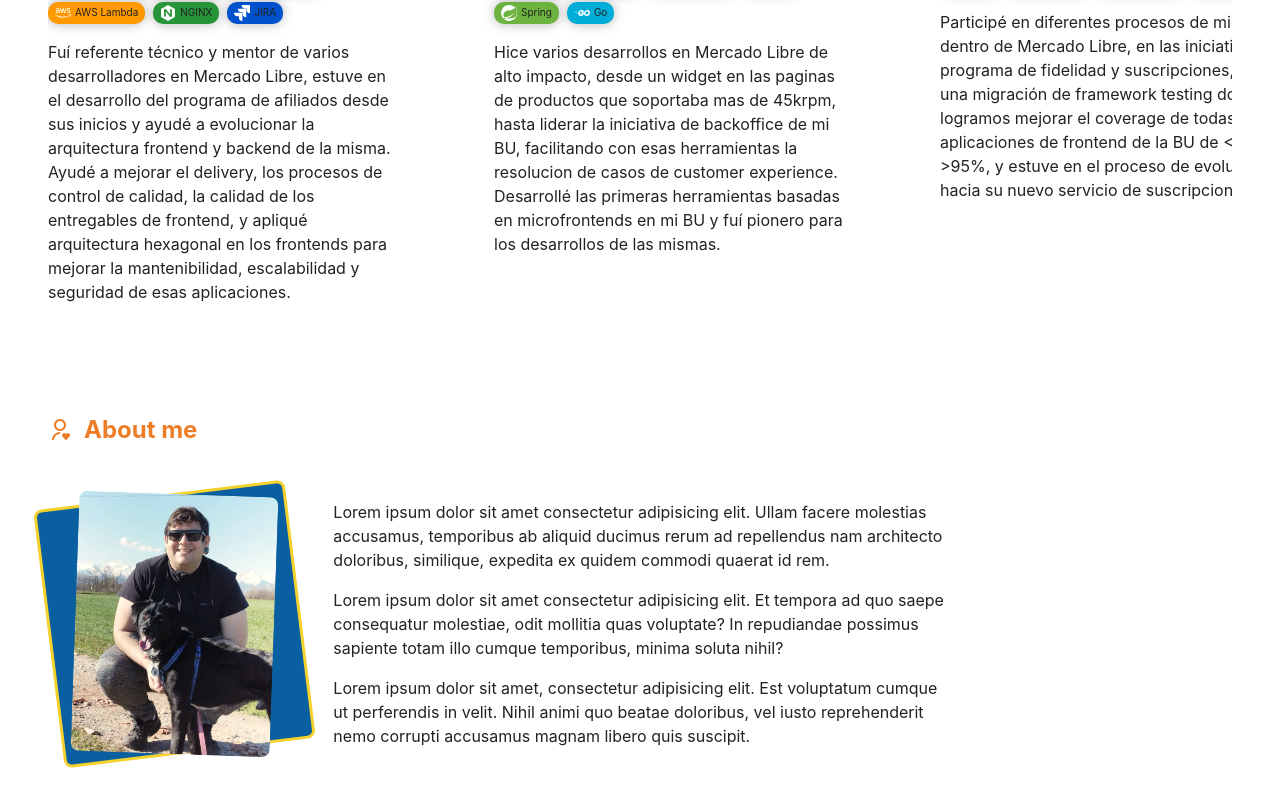
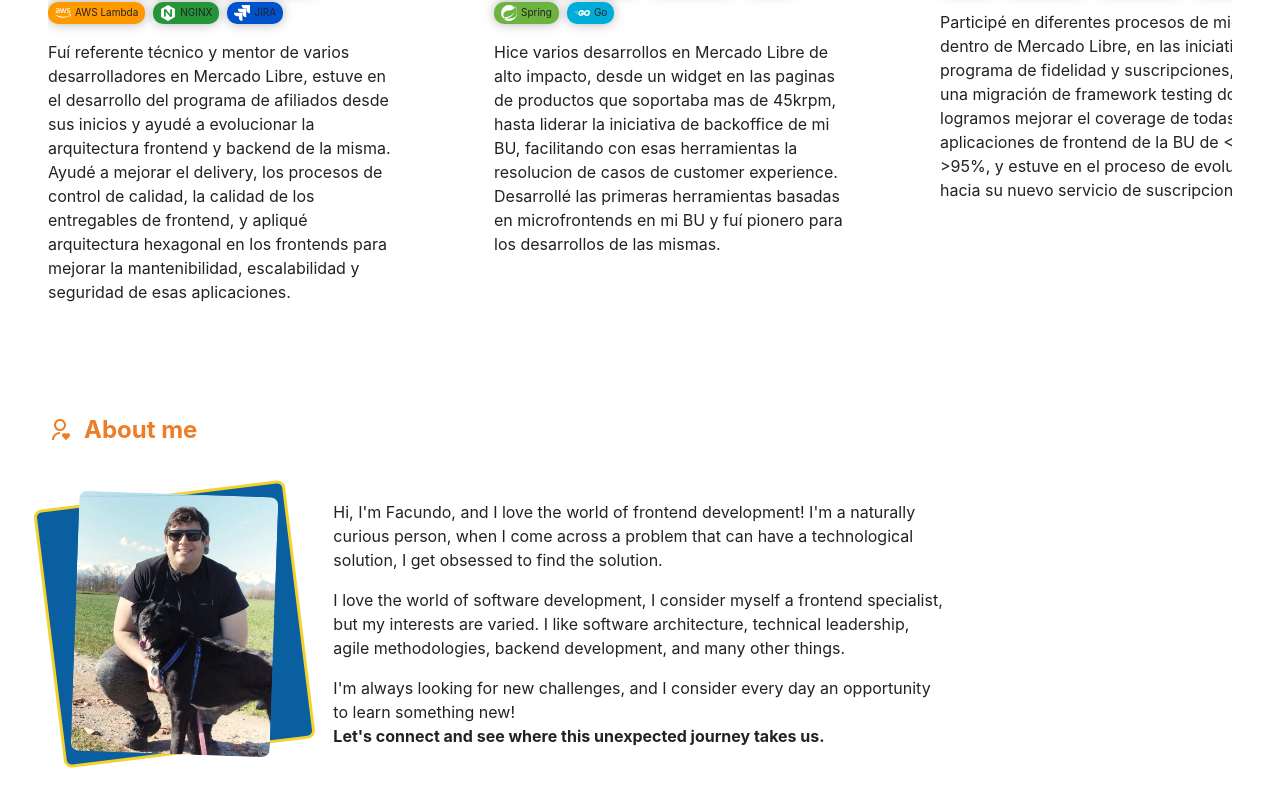
Before and after one commit to FacundoPalombo/hello, a React (Vite) app: page / in a window 1280 px wide. Shown: the part 1756-2562 px from the top of the page. Built offline with nearby package versions, Linux system fonts and the light colour scheme.

Commit message:
feat: add more translations

```diff
--- a/src/containers/about-me/AboutMe.tsx
+++ b/src/containers/about-me/AboutMe.tsx
@@ -22,22 +22,23 @@ export default function AboutMe() {
         </div>
         <div className={styles.aboutMe__description}>
           <p className={styles.aboutMe__contentText}>
-            Lorem ipsum dolor sit amet consectetur adipisicing elit. Ullam
-            facere molestias accusamus, temporibus ab aliquid ducimus rerum ad
-            repellendus nam architecto doloribus, similique, expedita ex quidem
-            commodi quaerat id rem.
+            {t(
+              "¡Hola! Soy Facundo, y me encanta el mundo del desarrollo frontend! Soy una persona naturalmente curiosa, cuando me encuentro con un problema que puede tener una solución tecnológica, me obsesiono para encontrar la solución."
+            )}
           </p>
           <p className={styles.aboutMe__contentText}>
-            Lorem ipsum dolor sit amet consectetur adipisicing elit. Et tempora
-            ad quo saepe consequatur molestiae, odit mollitia quas voluptate? In
-            repudiandae possimus sapiente totam illo cumque temporibus, minima
-            soluta nihil?
+            {t(
+              "Amo el mundo del desarrollo de software, me considero un especialista frontend, pero mis intereses son varios. Me gusta la arquitectura de software, el liderazgo técnico, las metodologías agiles, el desarrollo backend, y muchas otras cosas más."
+            )}
           </p>
           <p className={styles.aboutMe__contentText}>
-            Lorem ipsum dolor sit amet, consectetur adipisicing elit. Est
-            voluptatum cumque ut perferendis in velit. Nihil animi quo beatae
-            doloribus, vel iusto reprehenderit nemo corrupti accusamus magnam
-            libero quis suscipit.
+            {t(
+              "¡Siempre estoy en búsqueda de nuevos desafíos! ¡Y considero que todos los días es una oportunidad para aprender algo nuevo!"
+            )}
+            <br />
+            <strong>
+              {t("Conectemos y veamos a donde nos lleva este viaje inesperado")}
+            </strong>
           </p>
         </div>
       </div>
--- a/src/locales/en/translation.json
+++ b/src/locales/en/translation.json
@@ -13,6 +13,10 @@
     "Experiencia laboral": "Work experience",
     "Casos de éxito": "Success cases",
     "Sobre mí": "About me",
-    "Yo y mi mejor amigo, Ubbe": "Me and my best friend, Ubbe"
+    "Yo y mi mejor amigo, Ubbe": "Me and my best friend, Ubbe",
+    "¡Hola! Soy Facundo, y me encanta el mundo del desarrollo frontend! Soy una persona naturalmente curiosa, cuando me encuentro con un problema que puede tener una solución tecnológica, me obsesiono para encontrar la solución.": "Hi, I'm Facundo, and I love the world of frontend development! I'm a naturally curious person, when I come across a problem that can have a technological solution, I get obsessed to find the solution.",
+    "Amo el mundo del desarrollo de software, me considero un especialista frontend, pero mis intereses son varios. Me gusta la arquitectura de software, el liderazgo técnico, las metodologías agiles, el desarrollo backend, y muchas otras cosas más.": "I love the world of software development, I consider myself a frontend specialist, but my interests are varied. I like software architecture, technical leadership, agile methodologies, backend development, and many other things.",
+    "¡Siempre estoy en búsqueda de nuevos desafíos! ¡Y considero que todos los días es una oportunidad para aprender algo nuevo!": "I'm always looking for new challenges, and I consider every day an opportunity to learn something new!",
+    "Conectemos y veamos a donde nos lleva este viaje inesperado": "Let's connect and see where this unexpected journey takes us."
   }
 }
```
